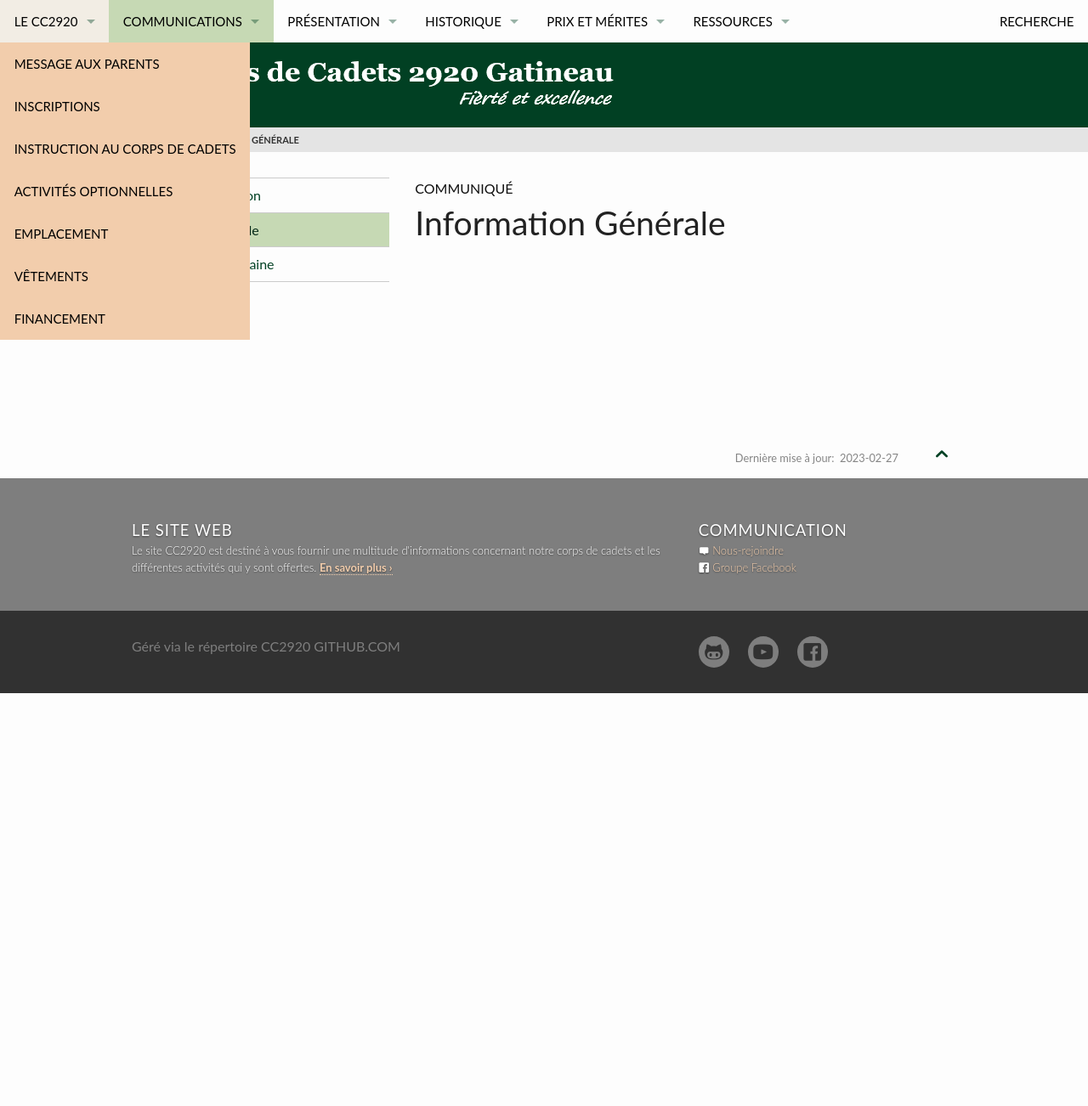
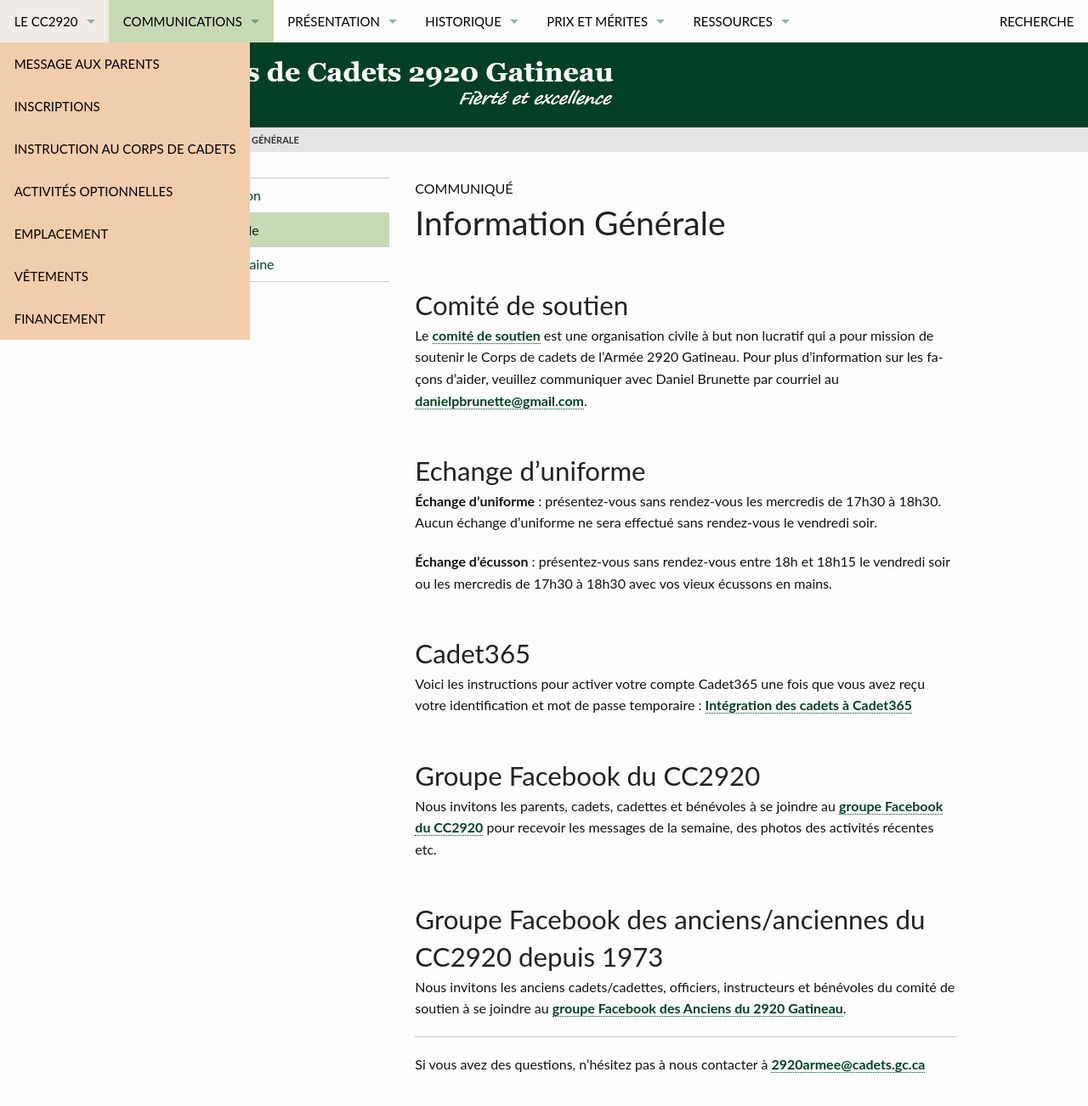
Before and after one commit to CC2920/web, a Jekyll site: the page built from content/_communications/information.md, in a window 1280 px wide and 1400 px high. Shown: the top 1302 px of the window at 85% size. Built offline with Jekyll 4.4.1, drawn with Linux system fonts in a browser that asks for light colours.

```diff
--- a/content/_communications/information.md
+++ b/content/_communications/information.md
@@ -1,3 +1,29 @@
 ---
 title:  "Information Générale"
 ---
+
+## Comité de soutien
+
+Le [comité de soutien](https://cc2920.ca/comite_f.html) est une organisation civile à but non lucratif qui a pour mission de soutenir le Corps de cadets de l’Armée 2920 Gatineau. Pour plus d’information sur les façons d’aider, veuillez communiquer avec Daniel Brunette par courriel au [danielpbrunette@gmail.com](mailto:danielpbrunette@gmail.com).
+
+## Echange d’uniforme
+
+**Échange d’uniforme** : présentez-vous sans rendez-vous les mercredis de 17h30 à 18h30. Aucun échange d’uniforme ne sera effectué sans rendez-vous le vendredi soir.
+
+**Échange d’écusson** : présentez-vous sans rendez-vous entre 18h et 18h15 le vendredi soir ou les mercredis de 17h30 à 18h30 avec vos vieux écussons en mains.
+
+## Cadet365
+
+Voici les instructions pour activer votre compte Cadet365 une fois que vous avez reçu votre identification et mot de passe temporaire : [Intégration des cadets à Cadet365](https://www.canada.ca/fr/ministere-defense-nationale/services/cadets-rangers-juniors-canadiens/cadets/o365-cadets/integration-cadet.html)
+
+## Groupe Facebook du CC2920
+
+Nous invitons les parents, cadets, cadettes et bénévoles à se joindre au [groupe Facebook du CC2920](https://www.facebook.com/groups/cc2920Gatineau) pour recevoir les messages de la semaine, des photos des activités récentes etc.
+
+## Groupe Facebook des anciens/anciennes du CC2920 depuis 1973
+
+Nous invitons les anciens cadets/cadettes, officiers, instructeurs et bénévoles du comité de soutien à se joindre au [groupe Facebook des Anciens du 2920 Gatineau](https://www.facebook.com/groups/37248710801).
+
+---
+
+Si vous avez des questions, n'hésitez pas à nous contacter à [2920armee@cadets.gc.ca](mailto:2920armee@cadets.gc.ca)
```
Also changed, not shown: content/_communications/messages.md (+16 -4 lines).
